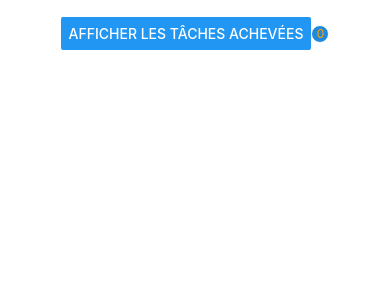
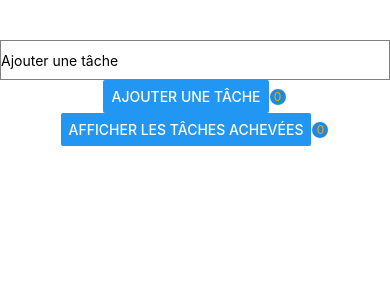
Before and after one commit to darksh3ll/todoListReactNative, a React Native app: screen / in a window 390 px wide. Shown: the top 300 px of the page. Built offline with nearby package versions, Linux system fonts and the light colour scheme.

Commit message:
Import Badge bibliothéque

```diff
--- a/components/SearchBar.js
+++ b/components/SearchBar.js
@@ -1,10 +1,33 @@
 import React, {Component} from 'react';
-import {View,TextInput} from 'react-native'
+import {View, TextInput, Button} from 'react-native'
+import {Badge} from 'react-native-elements';
+
 class SearchBar extends Component {
+
     render() {
         return (
-            <View>
-                <TextInput/>
+            <View style={{paddingTop: 40}}>
+                <TextInput
+                    style={{height: 40, borderColor: 'gray', borderWidth: 1}}
+                    onChangeText={(e) => this.props.onChange(e)}
+                    value={this.props.value}
+                    placeholder="Ajouter une tâche
+"
+
+                />
+                <View/>
+                <View style={{flexDirection: "row", justifyContent: "center", alignItems: "center"}}>
+                    <Button
+                        title="Ajouter une tâche"
+                        accessibilityLabel="Learn more about this purple button"
+                        onPress={this.props.add}
+                    />
+
+                    <Badge
+                        value={this.props.lengthArrTodos}
+                        textStyle={{color: 'orange'}}
+                    />
+                </View>
             </View>
         );
     }
```
